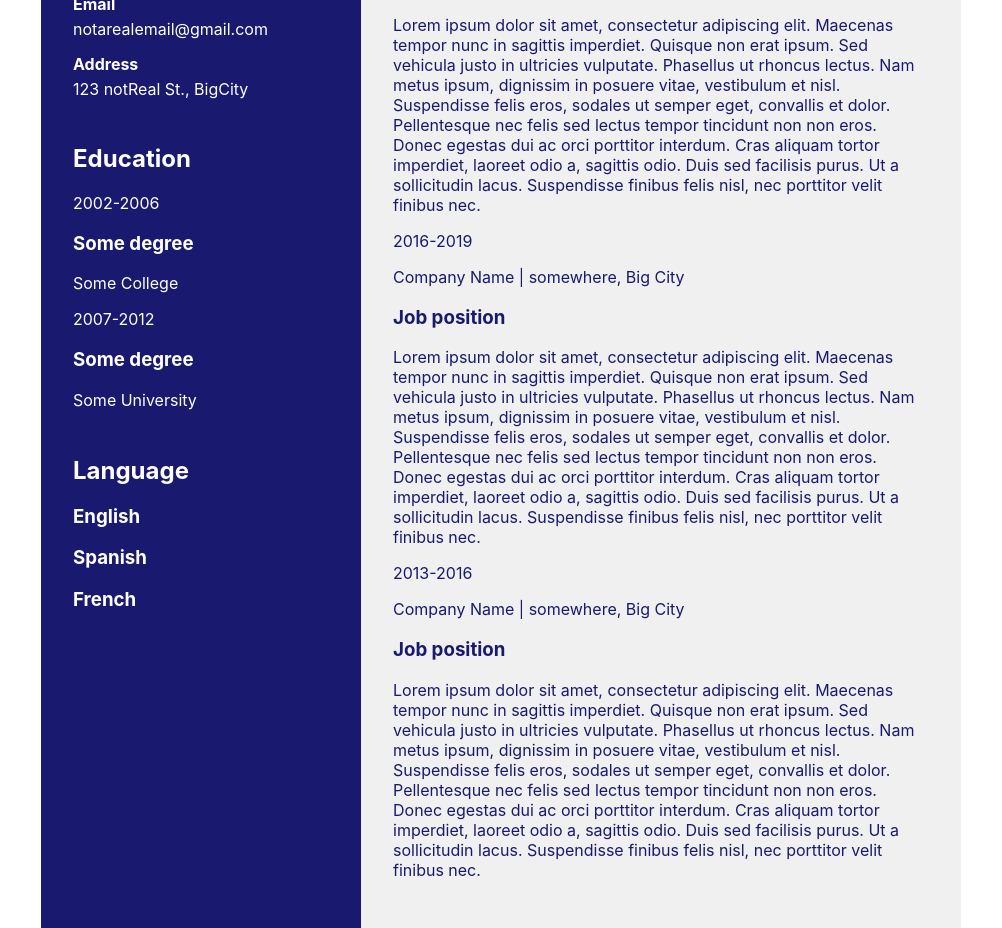
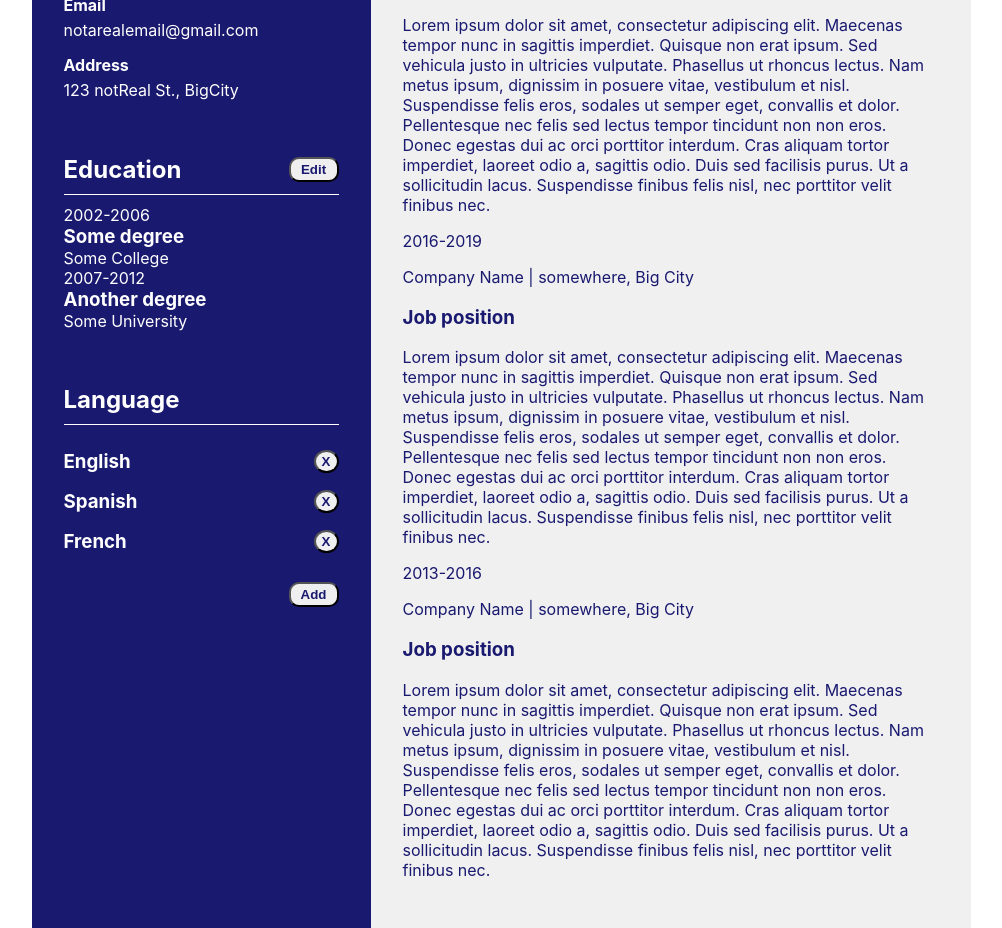
Before and after one commit to ValerioL94/cv-application, a React (Vite) app: page / in a window 1280 px wide. Shown: the part 500-1428 px from the top of the page, without its empty margins (139-1141 px from the left). Built offline with nearby package versions, Linux system fonts and the light colour scheme.

Commit message:
Add editable Language section

```diff
--- a/src/components/app.jsx
+++ b/src/components/app.jsx
@@ -1,6 +1,8 @@
 // import { useState } from 'react';
 import '/src/styles/app.css';
 import Contact from './contact';
+import Education from './education';
+import Language from './language';
 
 function App() {
   // const [status, setStatus] = useState('Test');
@@ -11,29 +13,8 @@ function App() {
           <img src="src/assets/images/brown-ostrich.jpg" alt="brown ostrich" />
         </div>
         <Contact />
-        <div id="education">
-          <h2>Education</h2>
-          <div>
-            <p>2002-2006</p>
-            <h3>Some degree</h3>
-            <p>Some College</p>
-          </div>
-          <div>
-            <p>2007-2012</p>
-            <h3>Some degree</h3>
-            <p>Some University</p>
-          </div>
-        </div>
-        <div id="language">
-          <div>
-            <div>
-              <h2>Language</h2>
-            </div>
-            <h3>English</h3>
-            <h3>Spanish</h3>
-            <h3>French</h3>
-          </div>
-        </div>
+        <Education />
+        <Language />
       </div>
       <div className="main">
         <div id="about">
--- a/src/components/contact.jsx
+++ b/src/components/contact.jsx
@@ -3,17 +3,24 @@ import '/src/styles/contact.css';
 
 export default function Contact() {
   const [isEditing, setIsEditing] = useState(false);
-  const [name, setName] = useState('John Smith');
-  const [phone, setPhone] = useState('555-555-5555');
-  const [email, setEmail] = useState('notarealemail@gmail.com');
-  const [address, setAddress] = useState('123 notReal St., BigCity');
-
+  const [info, setInfo] = useState({
+    name: 'John Smith',
+    phone: '555-555-5555',
+    email: 'notarealemail@gmail.com',
+    address: '123 notReal St., BigCity',
+  });
+  function handleChange(e) {
+    setInfo({
+      ...info,
+      [e.target.name]: e.target.value,
+    });
+  }
   return (
-    <div id="contact">
-      <div>
+    <section id="contact">
+      <div className="title">
         <h2>Contact</h2>
         <button
-          id="edit"
+          className="edit"
           type="submit"
           onClick={() => {
             setIsEditing(!isEditing);
@@ -36,13 +43,11 @@ export default function Contact() {
               type="text"
               name="name"
               id="name"
-              value={name}
-              onChange={(e) => {
-                setName(e.target.value);
-              }}
+              value={info.name}
+              onChange={handleChange}
             />
           ) : (
-            <p>{name}</p>
+            <p>{info.name}</p>
           )}
         </div>
         <div>
@@ -54,13 +59,11 @@ export default function Contact() {
               type="tel"
               name="phone"
               id="phone"
-              value={phone}
-              onChange={(e) => {
-                setPhone(e.target.value);
-              }}
+              value={info.phone}
+              onChange={handleChange}
             />
           ) : (
-            <p>{phone}</p>
+            <p>{info.phone}</p>
           )}
         </div>
         <div>
@@ -72,13 +75,11 @@ export default function Contact() {
               type="email"
               name="email"
               id="email"
-              value={email}
-              onChange={(e) => {
-                setEmail(e.target.value);
-              }}
+              value={info.email}
+              onChange={handleChange}
             />
           ) : (
-            <p>{email}</p>
+            <p>{info.email}</p>
           )}
         </div>
         <div>
@@ -90,16 +91,14 @@ export default function Contact() {
               type="text"
               name="address"
               id="address"
-              value={address}
-              onChange={(e) => {
-                setAddress(e.target.value);
-              }}
+              value={info.address}
+              onChange={handleChange}
             />
           ) : (
-            <p>{address}</p>
+            <p>{info.address}</p>
           )}
         </div>
       </form>
-    </div>
+    </section>
   );
 }
--- /dev/null
+++ b/src/components/education.jsx
@@ -0,0 +1,38 @@
+import { useState } from 'react';
+import '/src/styles/education.css';
+
+export default function Education() {
+  const [degrees, setDegrees] = useState(degreesList);
+  const [isEditing, setIsEditing] = useState(false);
+
+  return (
+    <section id="education">
+      <div className="title">
+        <h2>Education</h2>
+        <button
+          onClick={() => {
+            setIsEditing(!isEditing);
+          }}
+          className="edit"
+        >
+          Edit
+        </button>
+      </div>
+      {/* ADD FORM HERE */}
+      {degrees.map((degree) => {
+        return (
+          <div className="degree" key={degree.title}>
+            <p>{degree.years}</p>
+            <h3>{degree.title}</h3>
+            <p>{degree.school}</p>
+          </div>
+        );
+      })}
+    </section>
+  );
+}
+
+const degreesList = [
+  { years: '2002-2006', title: 'Some degree', school: 'Some College' },
+  { years: '2007-2012', title: 'Another degree', school: 'Some University' },
+];
--- /dev/null
+++ b/src/components/language.jsx
@@ -0,0 +1,73 @@
+import { useState } from 'react';
+import '/src/styles/language.css';
+
+const defaultList = [
+  { id: 'English', language: 'English' },
+  { id: 'Spanish', language: 'Spanish' },
+  { id: 'French', language: 'French' },
+];
+
+export default function Language() {
+  const [list, setList] = useState(defaultList);
+  const [newLanguage, setNewLanguage] = useState('');
+  const [isEditing, setIsEditing] = useState(false);
+  return (
+    <section id="language">
+      <div className="title">
+        <h2>Language</h2>
+      </div>
+      <ul className="list">
+        {list.map((listEl) => (
+          <li key={listEl.id}>
+            <h3>{listEl.language}</h3>
+            <button
+              type="button"
+              onClick={() => {
+                setList(list.filter((l) => l.id !== listEl.id));
+              }}
+            >
+              X
+            </button>
+          </li>
+        ))}
+      </ul>
+      <form className="add" onSubmit={(e) => e.preventDefault()}>
+        {isEditing ? (
+          <>
+            <input
+              type="text"
+              onChange={(e) => {
+                setNewLanguage(e.target.value);
+              }}
+            />
+            <button
+              type="submit"
+              onClick={() => {
+                setIsEditing(!isEditing);
+                newLanguage &&
+                  setList([
+                    ...list,
+                    { id: newLanguage, language: newLanguage },
+                  ]);
+              }}
+            >
+              {'Save'}
+            </button>
+          </>
+        ) : (
+          <>
+            <input type="text" style={{ visibility: 'hidden' }} />
+            <button
+              type="button"
+              onClick={() => {
+                setIsEditing(!isEditing);
+              }}
+            >
+              {'Add'}
+            </button>
+          </>
+        )}
+      </form>
+    </section>
+  );
+}
--- a/src/styles/app.css
+++ b/src/styles/app.css
@@ -5,7 +5,7 @@
   color: white;
   min-width: 320px;
   padding: 2em;
-  gap: 10px;
+  gap: 30px;
   box-sizing: border-box;
 }
 
--- a/src/styles/contact.css
+++ b/src/styles/contact.css
@@ -1,25 +1,26 @@
 #contact {
-  height: 320px;
+  min-height: 300px;
 }
-#contact > div {
+#contact > .title {
   display: flex;
   align-items: center;
   justify-content: space-between;
   border-bottom: 1px solid white;
   margin-bottom: 10px;
+  height: 50px;
 }
-#edit {
+.edit {
   height: 25px;
   width: 50px;
   border-radius: 10px;
-  cursor: pointer;
   font-weight: 600;
   color: midnightblue;
 }
-#edit:hover,
-#edit:focus {
+button:hover,
+button:focus {
   background-color: white;
   border-color: white;
+  cursor: pointer;
 }
 form {
   display: flex;
--- /dev/null
+++ b/src/styles/education.css
@@ -0,0 +1,20 @@
+#education {
+  min-height: 200px;
+}
+#education > .title {
+  display: flex;
+  align-items: center;
+  justify-content: space-between;
+  border-bottom: 1px solid white;
+  margin-bottom: 10px;
+  height: 50px;
+}
+.degree {
+  display: flex;
+  flex-direction: column;
+  gap: 0px;
+}
+.degree p,
+.degree h3 {
+  margin: 0;
+}
--- /dev/null
+++ b/src/styles/language.css
@@ -0,0 +1,44 @@
+#language {
+  min-height: 200px;
+}
+#language > .title {
+  display: flex;
+  align-items: center;
+  justify-content: space-between;
+  border-bottom: 1px solid white;
+  margin-bottom: 10px;
+  height: 50px;
+}
+.list {
+  padding: 0;
+}
+.list li {
+  display: flex;
+  align-items: center;
+  justify-content: space-between;
+  height: 40px;
+}
+.list li button {
+  border-radius: 50%;
+  color: midnightblue;
+  font-weight: 600;
+  padding: 2px 6px;
+}
+.wrapper {
+  display: flex;
+  flex-direction: column;
+}
+form.add {
+  display: flex;
+  flex-direction: row;
+  align-items: center;
+  justify-content: space-between;
+}
+.add button {
+  justify-content: center;
+  font-weight: 600;
+  color: midnightblue;
+  border-radius: 10px;
+  height: 25px;
+  width: 50px;
+}
```
